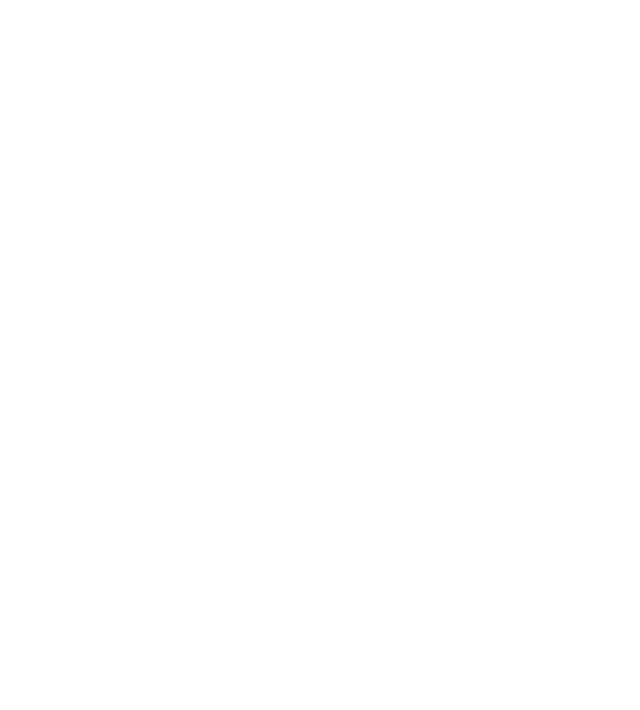
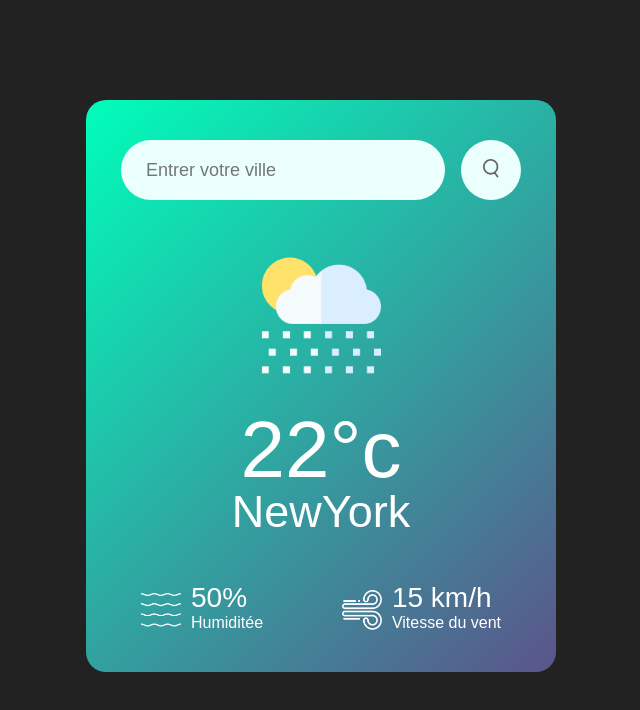
Before and after one commit to Nacim-OR/Exercice, a plain HTML site: page Meteo/index.html in a window 1280 px wide. Shown: the whole page, without its empty margins (319-959 px from the left). Drawn offline with Linux system fonts and the light colour scheme.

Commit message:
début du Js

```diff
--- a/Meteo/index.html
+++ b/Meteo/index.html
@@ -4,10 +4,36 @@
     <meta charset="UTF-8">
     <meta name="viewport" content="width=device-width, initial-scale=1.0">
     <link rel="stylesheet" href="style.css">
-    <title>Document</title>
+    <title>Météo</title>
 </head>
 <body>
-
+    <div class="card">
+        <div class="search">
+            <input type="text" placeholder="Entrer votre ville" spellcheck="false">
+            <button><img src="images/search.png" alt=""></button>
+        </div>
+        <div class="weather">
+           <img src="images/rain.png"  class="weather-icon" alt="">
+           <h1 class="temp">22°c</h1>
+           <h2 class="city">NewYork</h2>
+           <div class="details">
+            <div class="col">
+                <img src="images/humidity.png" alt="">
+                <div>
+                    <p class="humidity">50%</p>
+                    <p>Humiditée</p>
+                </div>
+            </div>
+             <div class="col">
+                <img src="images/wind.png"  alt="">
+                <div>
+                    <p class="wind">15 km/h</p>
+                    <p>Vitesse du vent</p>
+                </div>
+            </div>
+           </div>
+        </div>
+    </div>
 </body>
 <script src="script.js"></script>
 </html>
--- a/Meteo/script.js
+++ b/Meteo/script.js
@@ -0,0 +1,2 @@
+const apiKey = "80c0232036f199ff6412d170e5ee4dc5";
+const apiUrl = "https://api.openweathermap.org/data/2.5/weather?units=metric&q=";
--- a/Meteo/style.css
+++ b/Meteo/style.css
@@ -0,0 +1,95 @@
+*{
+    margin: 0;
+    padding: 0;
+    font-family: 'Poppins', sans-serif;
+    box-sizing: border-box;
+}
+
+body{
+    background: #222;
+}
+
+.card{
+    width: 90%;
+    max-width: 470px;
+    background: linear-gradient(135deg, #00feba, #5b548a );
+    color: #fff;
+    margin: 100px auto 0;
+    border-radius: 20px;
+    padding: 40px 35px;
+    text-align: center;
+}
+
+.search{
+    width: 100%;
+    display: flex;
+    align-items: center;
+    justify-content: space-between;
+}
+
+.search input {
+    border: 0;
+    outline: 0;
+    background: #ebfffc;
+    color: #555;
+    padding: 10px 25px;
+    height: 60px;
+    border-radius: 30px;
+    flex: 1;
+    margin-right: 16px;
+    font-size: 18px;
+}
+
+.search button{
+    border: 0;
+    outline: 0;
+    background: #ebfffc;
+    border-radius: 50%;
+    width: 60px;
+    height: 60px;
+    cursor: pointer;
+}
+
+.search button img{
+    width: 16px;
+}
+
+.weather-icon{
+    width: 170px;
+    margin-top: 30px;
+}
+
+.weather h1 {
+    font-size: 80px;
+    font-weight: 500;
+}
+
+.weather h2{
+    font-size: 45px;
+    font-weight: 400;
+    margin-top: -10px;
+}
+
+.details{
+    display: flex;
+    align-items: center;
+    justify-content: space-between;
+    padding: 0 20px ;
+    margin-top: 50px;
+}
+
+.col{
+    display: flex;
+    align-items: center;
+    text-align: left;
+}
+
+.col img{
+    width: 40px;
+    margin-right: 10px;
+}
+
+.humidity, .wind{
+    font-size: 28px;
+    margin-top: -6px;
+}
```
